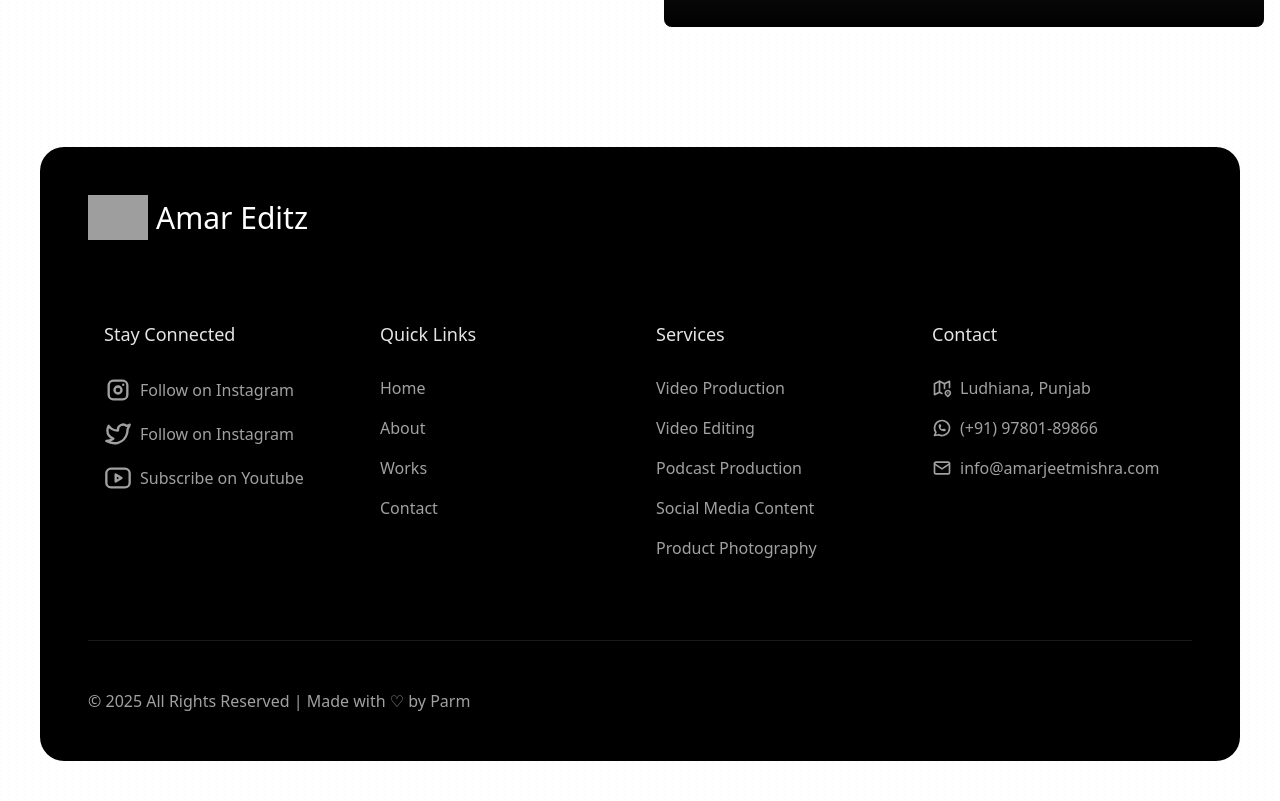
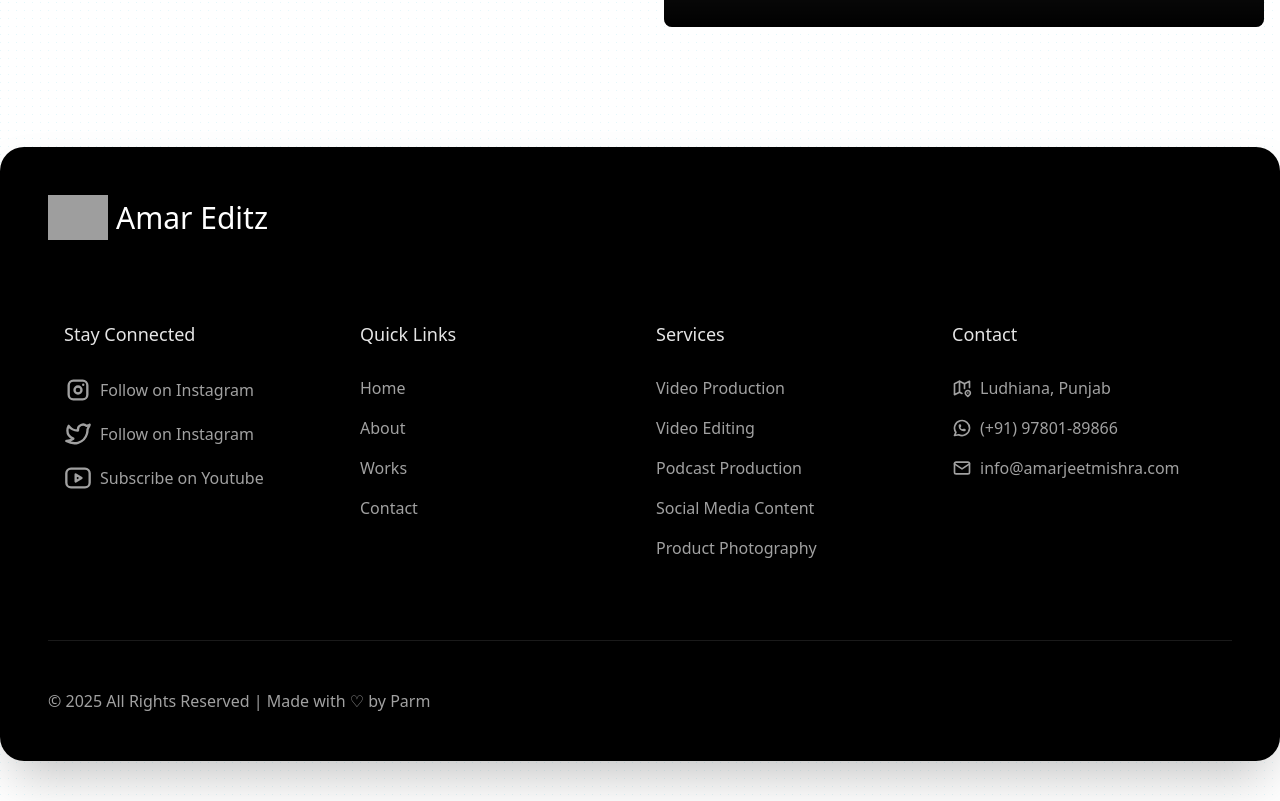
Before and after one commit to iamparmjeet/PortfolioAmarV2, a Next.js app: page / in a window 1280 px wide. Shown: the part 4278-5079 px from the top of the page. Built offline with nearby package versions, Linux system fonts and the light colour scheme; grey boxes are pictures that could not be loaded.

Commit message:
Footer updated

```diff
--- a/src/components/footer/footer.tsx
+++ b/src/components/footer/footer.tsx
@@ -7,7 +7,7 @@ import FooterCopyright from "./footer-copyright";
 
 export default function Footer() {
   return (
-    <footer className="w-[calc(100%-32px)] md:w-[calc(100%-80px)] relative bg-black p-6 md:p-12 rounded-3xl  max-w-[1600px] xl:mx-auto m-4 md:m-10 ">
+    <footer className="container bg-black p-6 md:p-12 rounded-3xl  xl:mx-auto m-4 md:m-10 shadow-2xl ">
       <Logo />
       <FooterUpper />
       <FooterCopyright />
@@ -18,10 +18,10 @@ export default function Footer() {
 function FooterUpper() {
   return (
     <section className="grid grid-cols-1 md:grid-cols-2 lg:grid-cols-4 gap-8 md:rounded-md my-0 md:my-8 container mx-auto px-4 py-12">
-        <Social />
-        <QuickLinks />
-        <Services />
-        <Contact />
+      <Social />
+      <QuickLinks />
+      <Services />
+      <Contact />
     </section>
   );
 }
```
